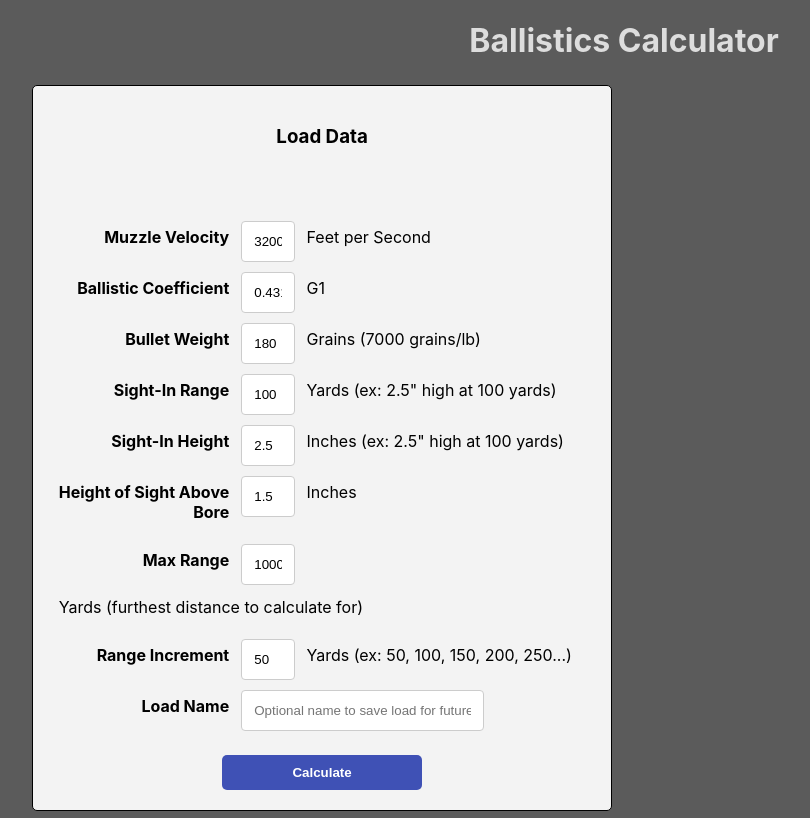
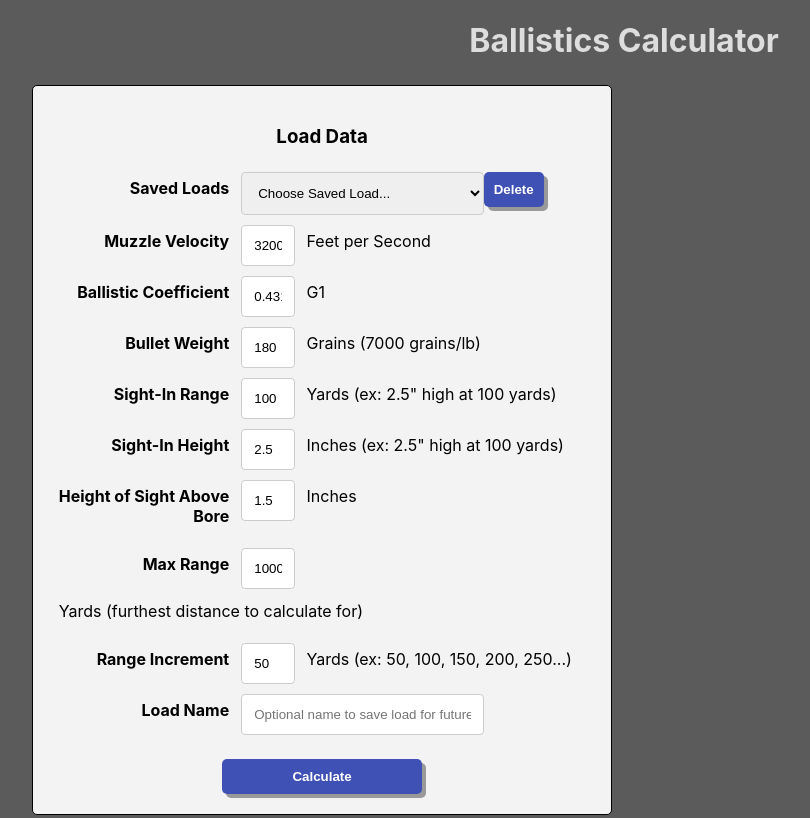
Before and after one commit to DJL-Consulting/Ballist, a React (Create React App) app in the folder ballist-web/: page / in a window 1280 px wide. Shown: the whole page, without its empty margins (16-826 px from the left). Built offline with nearby package versions, Linux system fonts and the light colour scheme.

Commit message:
Fixes to saved load handling

```diff
--- a/ballist-web/src/Ballist.js
+++ b/ballist-web/src/Ballist.js
@@ -21,6 +21,7 @@
     SelectedBullet = "";
     ShowDelete = false;
     Name = "";
+    DisplayLoad = "";
     l = 200;
     t = 200;
   }
--- a/ballist-web/src/index.css
+++ b/ballist-web/src/index.css
@@ -78,6 +78,12 @@ button {
   font-weight:600;
   border-radius:5px;
   width: 200px;
+  box-shadow: 4px 4px #999;
+}
+
+button:active {
+  box-shadow: 1px 1px #666;
+  transform:  translateY(4px);
 }
 
 button.small {
--- a/ballist-web/src/index.js
+++ b/ballist-web/src/index.js
@@ -16,6 +16,7 @@ class Form extends React.Component {
     nm = this.get_cookies();
 
     this.state.Loads = nm;
+    //this.state.DisplayLoad = "";
   }
 
   get_cookies()
@@ -23,7 +24,8 @@ class Form extends React.Component {
     var keyValuePairs = document.cookie.split(';');
     var names = [];
     for(var i = 0; i < keyValuePairs.length; i++) {
-        names.push(keyValuePairs[i].substring(0, keyValuePairs[i].indexOf('=')));
+        if (keyValuePairs[i].substring(0, keyValuePairs[i].indexOf('=')) != '__test')
+          names.push(keyValuePairs[i].substring(0, keyValuePairs[i].indexOf('=')));
         var value = keyValuePairs[i].substring(keyValuePairs[i].indexOf('=')+1);
     }
     return names;
@@ -60,18 +62,17 @@ class Form extends React.Component {
     var nl = JSON.parse(ck);
 
     nl.Loads = this.get_cookies();
+    nl.DisplayLoad = name;
 
     await this.setState(nl);
 
-    this.NameChanged(name);
+    await this.setState({Name: name, DisplayLoad: name});
 
     this.loadBallist();
   }
 
   async loadBallist()
   {
-    console.log(this.state.Loads);
-
     if (!(parseInt(this.state.MaxRange) > parseInt(this.state.RangeIncrement)))
     {
        alert("Max range must be greater than increment!");
@@ -84,12 +85,13 @@ class Form extends React.Component {
       this.state.Calibers = [];
       this.state.Bullets = [];
       this.state.Loads = [];
+      this.state.DisplayLoad = this.state.Name;
 
       await this.setCookie(this.state.Name, JSON.stringify(this.state));
 
       await this.setState({ Loads: this.get_cookies()});
 
-      this.NameChanged(this.state.Name);
+      //this.NameChanged(this.state.Name);
     }
 
     var bData = [];
@@ -107,11 +109,6 @@ class Form extends React.Component {
   handleSubmit = async (event) => {
     event.preventDefault();  // disable default
     this.loadBallist();
-  }
-
-  NameChanged(newName){
-    var gc = this.getCookie(newName);
-    this.setState({ Name: newName, ShowDelete: (this.getCookie(newName) !== "") });
   }
 
   closeBulletBox()
@@ -158,16 +155,16 @@ class Form extends React.Component {
 
       <h3>Load Data</h3>
 
-      <div class="row" style={{ visibility: (this.state.Loads[0] != '' ?  "visible" : "hidden"), height: "1px", scale: ".001, 0.001" }}>
+      <div class="row">
       <div class="col-25" />
       <div class="col-25">
           <label><b>Saved Loads</b></label>
         </div>
         <div className="col-55">
-          <select onChange={ event => this.getLoad(event.target.value) }>
-              <option selected= {this.state.Name == "" ? "selected":""} disabled="disabled">Choose Saved Load...</option>
+          <select value={this.state.DisplayLoad != '' ? this.state.DisplayLoad : "Choose Saved Load..."} onChange={ event => this.getLoad(event.target.value) }>
+              <option>Choose Saved Load...</option>
                 {this.state.Loads.map((option) => (
-                  <option value={option} selected={this.state.Name == option ? "selected":""}>{option}</option>
+                  <option value={option}>{option}</option>
                 ))}
               </select>
         </div>
@@ -370,7 +367,7 @@ class Form extends React.Component {
       </div>
      </div>
 
-     <div class="row" style={{ visibility: (this.state.Loads.length > 0 ?  "visible" : "hidden") }}>
+     <div class="row">
       <div class="col-25" />
       <div class="col-25">
         <label><b>Load Name</b></label>
@@ -378,7 +375,7 @@ class Form extends React.Component {
       <div class="col-55">
       <input type="text" placeholder="Optional name to save load for future use"
                value={this.state.Name}
-               onChange={ event => this.NameChanged(event.target.value) }
+               onChange={ event => this.setState({ Name: event.target.value}) }
                onFocus={ event => this.closeBulletBox() } />
       </div>
      </div>
```
